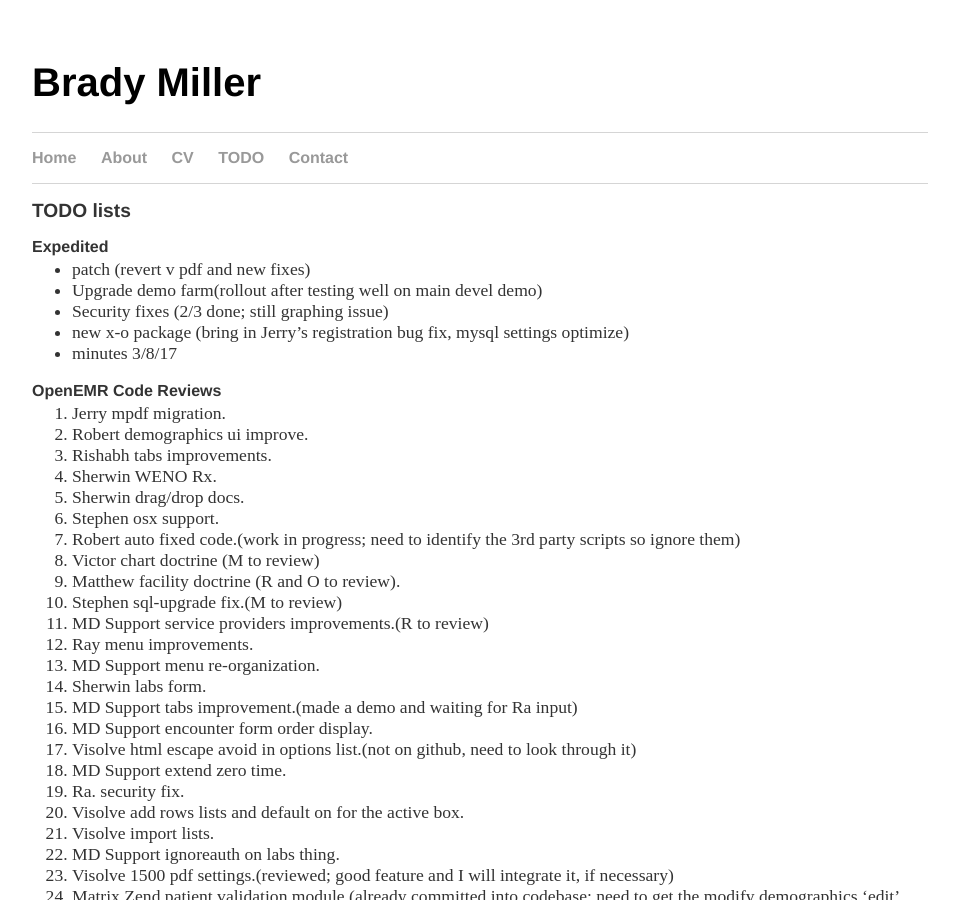
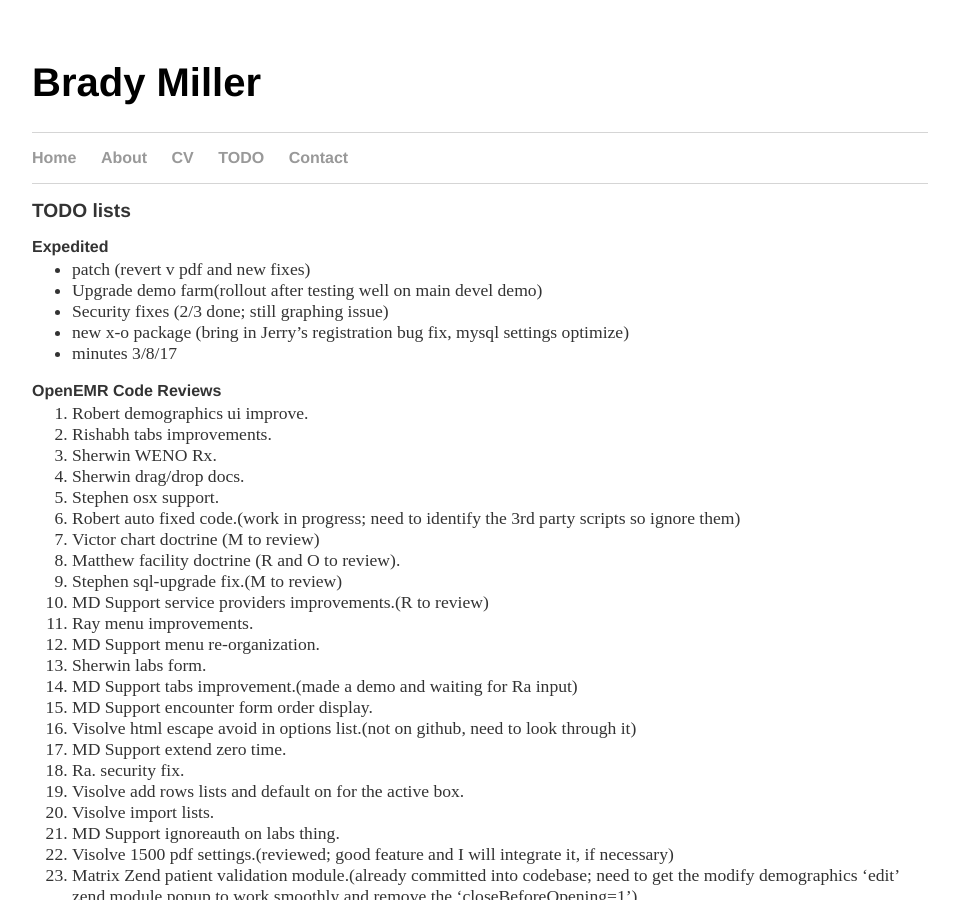
Before and after one commit to bradymiller/bradymiller.github.io, a Jekyll site: the page built from todo/index.md, in a window 1280 px wide and 900 px high. Shown: the whole window, without its empty margins (160-1119 px from the left). Built offline with Jekyll 4.4.1, drawn with Linux system fonts in a browser that asks for light colours; our own code applies the rules of GitHub Pages for plain Markdown files.

Commit message:
Update index.md

```diff
--- a/todo/index.md
+++ b/todo/index.md
@@ -11,7 +11,6 @@
 * minutes 3/8/17
 
 ### OpenEMR Code Reviews
-1. Jerry mpdf migration.
 1. Robert demographics ui improve.
 1. Rishabh tabs improvements.
 1. Sherwin WENO Rx.
```
